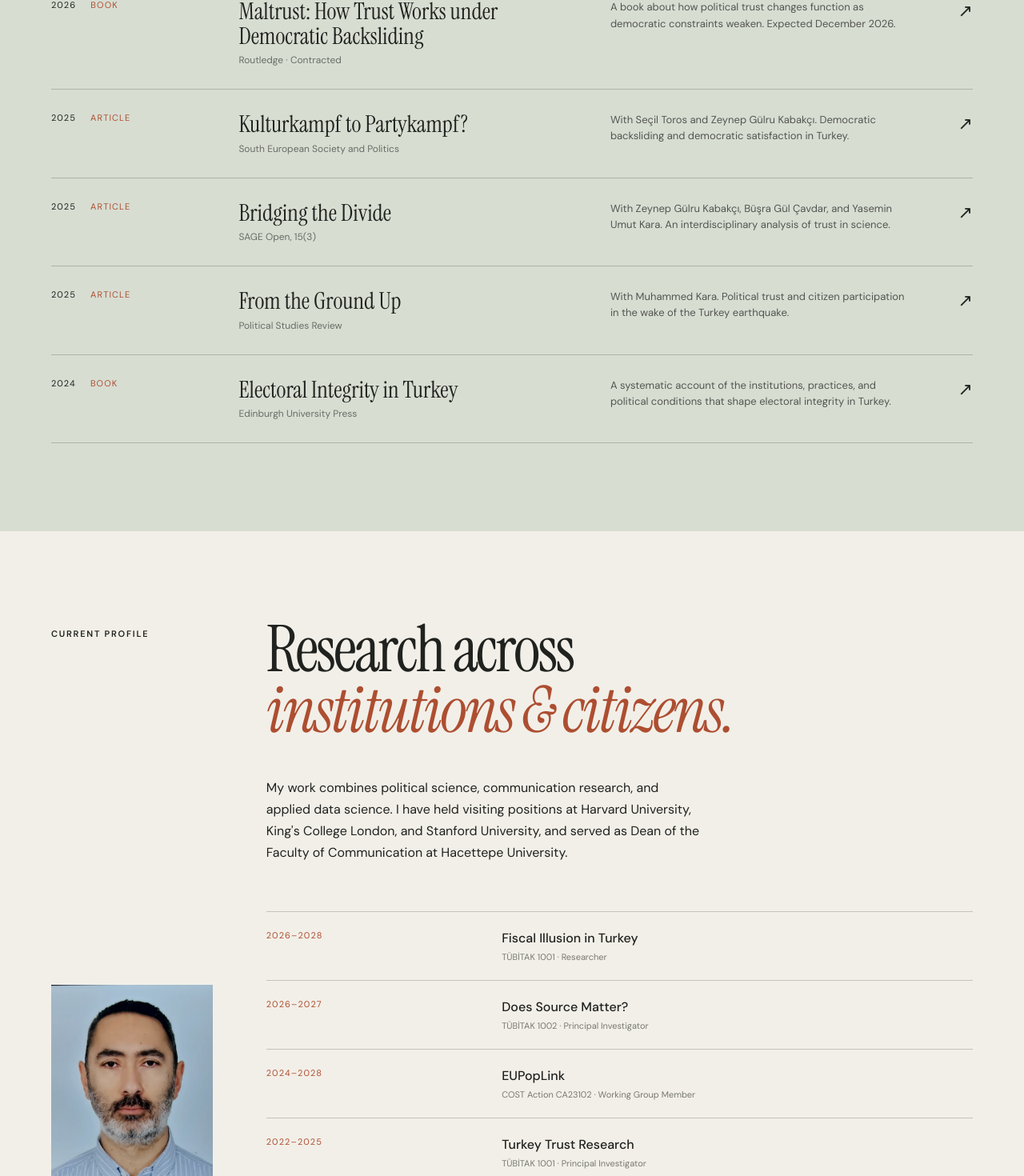
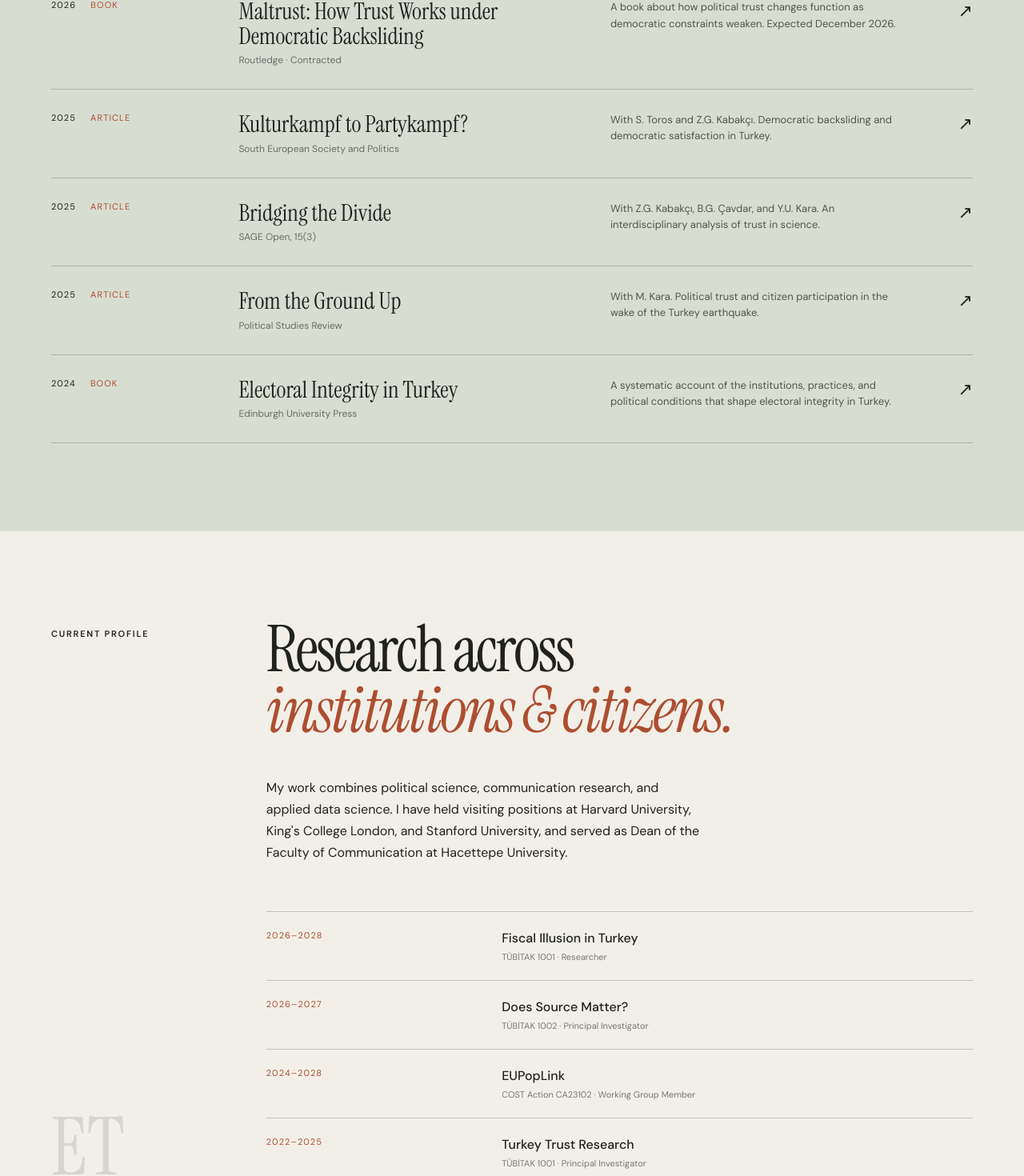
Before and after one commit to emretoros/emretoros.github.io, a Next.js app: page / in a window 1280 px wide. Shown: the part 1968-3438 px from the top of the page at 80% size. Built offline with nearby package versions, Linux system fonts and the light colour scheme.

Commit message:
Correct publication authors and remove photo

```diff
--- a/app/page.js
+++ b/app/page.js
@@ -12,7 +12,7 @@ const publications = [
     type: "Article",
     title: "Kulturkampf to Partykampf?",
     journal: "South European Society and Politics",
-    text: "With Seçil Toros and Zeynep Gülru Kabakçı. Democratic backsliding and democratic satisfaction in Turkey.",
+    text: "With S. Toros and Z.G. Kabakçı. Democratic backsliding and democratic satisfaction in Turkey.",
     href: "https://doi.org/10.1080/13608746.2025.2573704",
   },
   {
@@ -20,7 +20,7 @@ const publications = [
     type: "Article",
     title: "Bridging the Divide",
     journal: "SAGE Open, 15(3)",
-    text: "With Zeynep Gülru Kabakçı, Büşra Gül Çavdar, and Yasemin Umut Kara. An interdisciplinary analysis of trust in science.",
+    text: "With Z.G. Kabakçı, B.G. Çavdar, and Y.U. Kara. An interdisciplinary analysis of trust in science.",
     href: "https://doi.org/10.1177/21582440251352376",
   },
   {
@@ -28,7 +28,7 @@ const publications = [
     type: "Article",
     title: "From the Ground Up",
     journal: "Political Studies Review",
-    text: "With Muhammed Kara. Political trust and citizen participation in the wake of the Turkey earthquake.",
+    text: "With M. Kara. Political trust and citizen participation in the wake of the Turkey earthquake.",
     href: "https://doi.org/10.1177/14789299251357768",
   },
   {
@@ -133,7 +133,7 @@ export default function Home() {
       <section className="section teaching" id="projects">
         <div className="teaching-label">
           <p className="kicker">Current profile</p>
-          <img className="profile-photo" src="/profile.jpeg" alt="Emre Toros" />
+          <span className="monogram">ET</span>
         </div>
         <div className="teaching-main">
           <h2>Research across<br /><em>institutions & citizens.</em></h2>
--- a/app/styles.css
+++ b/app/styles.css
@@ -85,7 +85,6 @@ h2 { font: 400 clamp(50px, 6.3vw, 92px)/.94 "Instrument Serif", serif; letter-sp
 .teaching { display: grid; grid-template-columns: .7fr 2.3fr; background: var(--paper); }
 .teaching-label { display: flex; flex-direction: column; justify-content: space-between; }
 .monogram { font: 100px/1 "Instrument Serif", serif; opacity: .12; }
-.profile-photo { width: min(230px, 75%); aspect-ratio: 306/385; object-fit: cover; filter: grayscale(12%); }
 .teaching-main h2 em { color: var(--rust); font-weight: 400; }
 .teaching-main > p { max-width: 550px; line-height: 1.7; margin: 45px 0 60px; }
 .course-list { border-top: 1px solid var(--line); }
```
Also changed, not shown: public/profile.jpeg (deleted).
